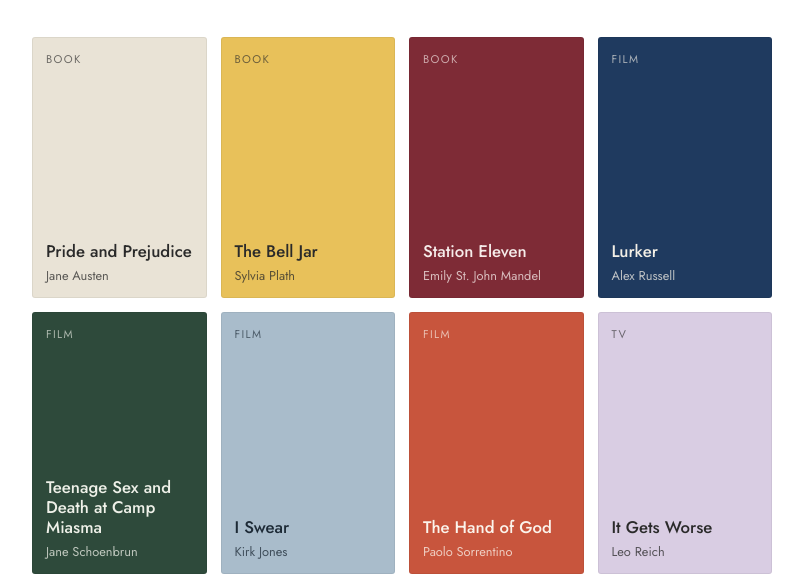
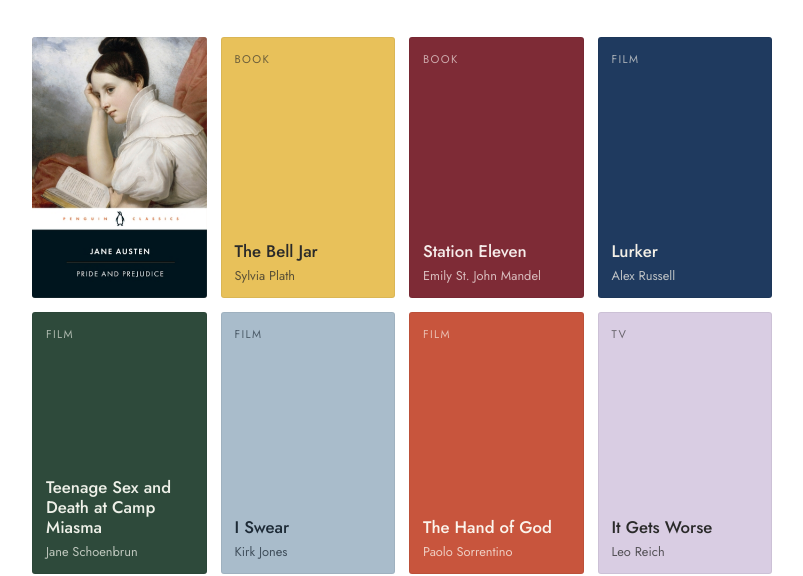
Before and after one commit to baz-lightyear/personal-website, a plain HTML site: page obsessions.html in a window 1280 px wide. Shown: the part 227-803 px from the top of the page, without its empty margins (0-803 px from the left). Drawn offline with Linux system fonts and the light colour scheme.

Commit message:
Show Pride and Prejudice image
Co-Authored-By: Claude Opus 5.5 <noreply@anthropic.com>
Claude-Session: https://claude.ai/code/session_01NwCNG86CmerYt3ft6GCc5v

```diff
--- a/obsessions.html
+++ b/obsessions.html
@@ -23,6 +23,9 @@
         .tile .kind { font-size: .7rem; letter-spacing: .12em; text-transform: uppercase; opacity: .65; }
         .tile .title { margin-top: auto; font-size: 1.05rem; font-weight: 500; line-height: 1.2; }
         .tile .by { margin-top: .4rem; font-size: .8rem; opacity: .75; line-height: 1.3; }
+        .tile { position: relative; overflow: hidden; }
+        .tile img { position: absolute; inset: 0; width: 100%; height: 100%; object-fit: cover; display: block; }
+        .tile.has-img span { position: absolute; width: 1px; height: 1px; overflow: hidden; clip: rect(0 0 0 0); }
         @media (max-width: 600px) { .shelf { grid-template-columns: repeat(2, minmax(0, 1fr)); gap: 10px; } }
     </style>
 </head>
@@ -45,7 +48,8 @@
         <h1>current obsessions</h1>
         <p class="lead">here I keep track of books/tv/film/music/games on my shelf that I'm (re-)consuming, now or recently, that really stuck with me</p>
         <ul class="shelf">
-            <li class="tile" style="background-color:#E9E3D6;color:#2a2a2a">
+            <li class="tile has-img" style="background-color:#E9E3D6;color:#2a2a2a" title="Pride and Prejudice · Jane Austen">
+                <img src="public/pride-and-prejudice.jpg" alt="Pride and Prejudice by Jane Austen" loading="lazy">
                 <span class="kind">book</span>
                 <span class="title">Pride and Prejudice</span>
                 <span class="by">Jane Austen</span>
```
